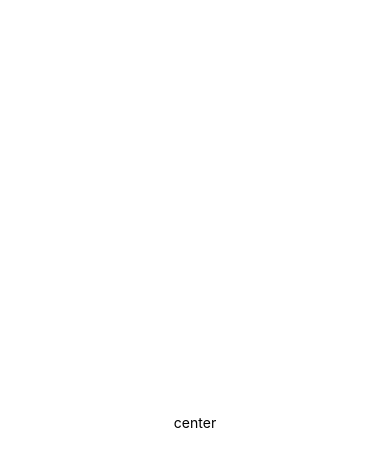
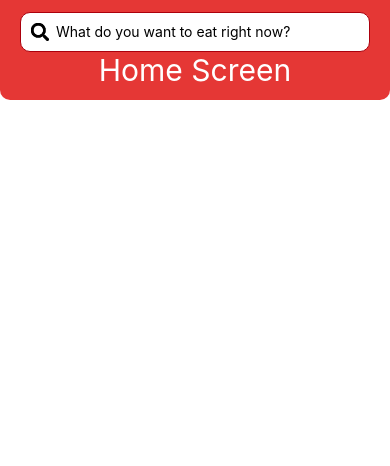
Before and after one commit to nathanpriyasadie/HungryFood, a React Native app: screen / in a window 390 px wide. Shown: the top 466 px of the page. Built offline with nearby package versions, Linux system fonts and the light colour scheme.

Commit message:
Searchbar and Splashscreen added

```diff
--- a/App.tsx
+++ b/App.tsx
@@ -1,18 +1,16 @@
 import React from 'react';
 import {StyleSheet, View, Text} from 'react-native';
+import SplashScreen from './src/screens/SplashScreen';
+import HomeScreen from './src/screens/HomeScreen';
 
 export default function App() {
-  return (
-    <View style={styles.container}>
-      <Text>center</Text>
-    </View>
-  );
+  return <HomeScreen />;
 }
 
 const styles = StyleSheet.create({
-  container: {
-    flex: 1,
-    alignItems: 'center',
-    justifyContent: 'center',
-  },
+  // container: {
+  //   // flex: 1,
+  //   // alignItems: 'center',
+  //   // justifyContent: 'center',
+  // },
 });
--- /dev/null
+++ b/src/components/SearchBar.tsx
@@ -0,0 +1,74 @@
+import React from 'react';
+import {
+  TextInput,
+  View,
+  TextInputProps,
+  StyleSheet,
+  ViewStyle,
+  Image,
+  Platform,
+} from 'react-native';
+
+export interface SearchBarProps extends TextInputProps {
+  containerStyle?: ViewStyle;
+}
+
+export default function SearchBar({
+  containerStyle,
+  style,
+  ...props
+}: SearchBarProps) {
+  return (
+    <View style={StyleSheet.flatten([styles.container, containerStyle])}>
+      <Image
+        source={require('../assets/search.png')}
+        style={styles.searchIcon}
+      />
+      <TextInput
+        {...props}
+        style={StyleSheet.flatten([styles.textInputContainer, style])}
+      />
+    </View>
+  );
+}
+
+const styles = StyleSheet.create({
+  container: {
+    flexDirection: 'row',
+    width: '100%',
+    borderColor: '#AB000D',
+    backgroundColor: 'white',
+    borderRadius: 10,
+    fontSize: 14,
+    color: '#00000061',
+    borderWidth: 1,
+    alignItems: 'center',
+    paddingLeft: 10,
+    paddingVertical: 10,
+
+    ...Platform.select({
+      android: {
+        elevation: 4,
+      },
+      ios: {
+        shadowColor: '#00000029',
+        shadowOffset: {
+          height: 0,
+          width: 3,
+        },
+        shadowOpacity: 1,
+        shadowRadius: 6,
+      },
+    }),
+  },
+  searchIcon: {
+    height: 17.5,
+    width: 17.5,
+  },
+  textInputContainer: {
+    flex: 1,
+    marginLeft: 7.5,
+    includeFontPadding: false,
+    padding: 0,
+  },
+});
--- /dev/null
+++ b/src/screens/HomeScreen.tsx
@@ -0,0 +1,33 @@
+import React from 'react';
+import {View, StyleSheet, Text} from 'react-native';
+import SearchBar from '../components/SearchBar';
+
+export default function HomeScreen() {
+  return (
+    <View style={styles.wrapper}>
+      <View style={styles.topView}>
+        <SearchBar placeholder="What do you want to eat right now?" />
+        <Text style={styles.title}>Home Screen</Text>
+      </View>
+    </View>
+  );
+}
+const styles = StyleSheet.create({
+  wrapper: {
+    backgroundColor: 'white',
+    flex: 1,
+  },
+  topView: {
+    backgroundColor: '#E53735',
+    borderBottomRightRadius: 10,
+    borderBottomLeftRadius: 10,
+    padding: 12,
+    paddingLeft: 20,
+    paddingRight: 20,
+  },
+  title: {
+    color: 'white',
+    fontSize: 30,
+    textAlign: 'center',
+  },
+});
--- /dev/null
+++ b/src/screens/SplashScreen.tsx
@@ -0,0 +1,31 @@
+import React from 'react';
+import {View, StyleSheet, Text, Image} from 'react-native';
+
+export default function SplashScreen() {
+  return (
+    <View style={styles.wrapper}>
+      <View>
+        <Image source={require('../assets/logo.png')} />
+        <Text style={styles.title}>Hungry</Text>
+      </View>
+    </View>
+  );
+}
+const styles = StyleSheet.create({
+  wrapper: {
+    backgroundColor: '#E13634',
+    flex: 1,
+    justifyContent: 'center',
+    alignItems: 'center',
+  },
+  logoContainer: {},
+  logo: {
+    width: 143,
+    height: 143,
+  },
+  title: {
+    color: 'white',
+    fontSize: 30,
+    textAlign: 'center',
+  },
+});
```
Also changed, not shown: src/assets/logo.png (added), src/assets/search.png (added).
